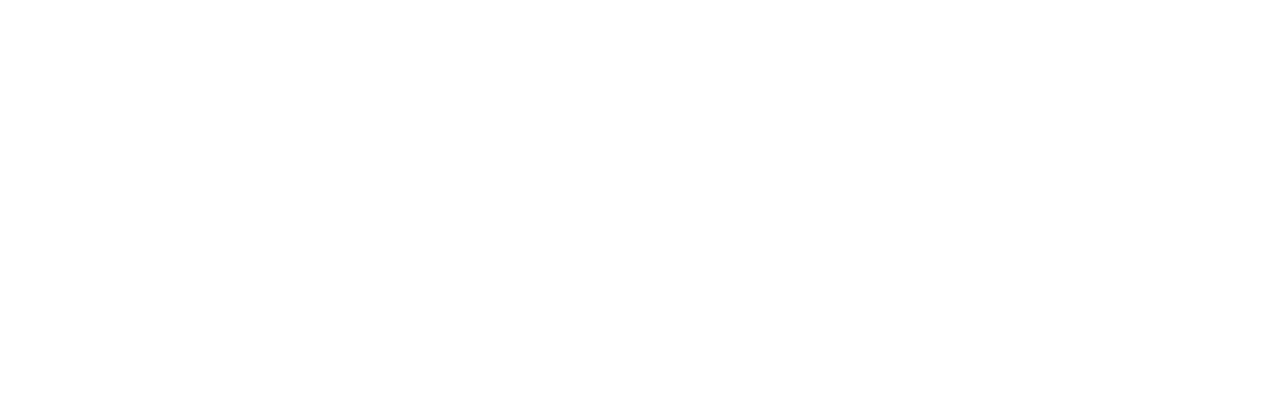
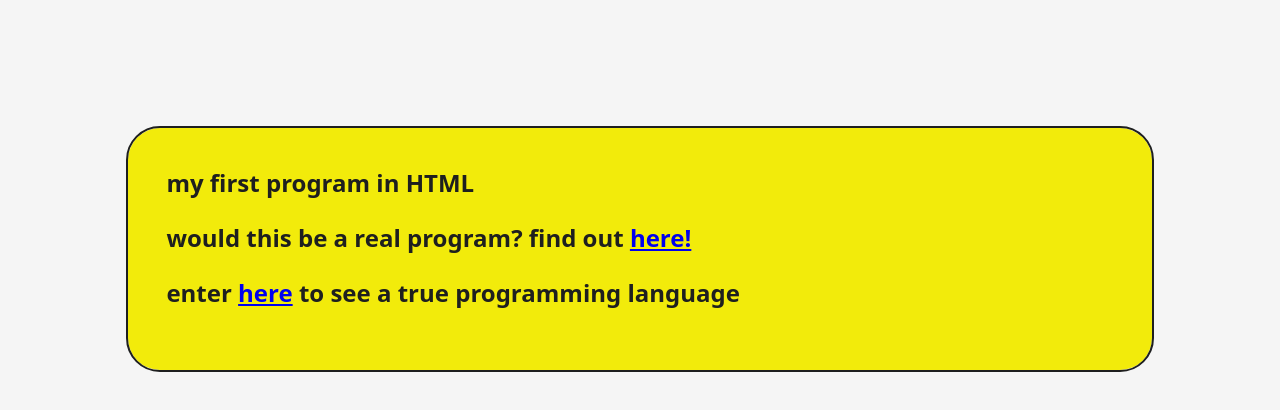
Before and after one commit to dmg85/Alura-One, a plain HTML site: page index.html in a window 1280 px wide. Drawn offline with Linux system fonts and the light colour scheme.

Commit message:
First class example

```diff
--- a/index.html
+++ b/index.html
@@ -4,9 +4,20 @@
     <meta charset="UTF-8">
     <meta http-equiv="X-UA-Compatible" content="IE=edge">
     <meta name="viewport" content="width=device-width, initial-scale=1.0">
-    <title>Document</title>
+    <title>Alura One</title>
+    <link rel="stylesheet" href="./style.css">
 </head>
 <body>
+    <div class="main-div">
+        <section>
+            <h1>my first program in HTML</h1>
+            <br>
+            <h2>would this be a real program? find out <a href="https://developer.mozilla.org/en-US/" target="_blank">here!</a></h2>
+            <br>
+            <h2>enter <a href="https://developer.mozilla.org/en-US/docs/Web/JavaScript" target="_blank">here</a> to see a true programming language</h2>
+            </br>
+        </section>
 
+    </div>
 </body>
 </html>
--- /dev/null
+++ b/style.css
@@ -0,0 +1,23 @@
+* {
+    box-sizing: border-box;
+    padding: 0;
+    margin: 0;
+}
+
+body {
+    font-family: system-ui, -apple-system, BlinkMacSystemFont, 'Segoe UI', Roboto, Oxygen, Ubuntu, Cantarell, 'Open Sans', 'Helvetica Neue', sans-serif;
+    background-color: whitesmoke;
+    color:rgb(45, 45, 45);
+    align-items: center;
+}
+
+.main-div {
+    position: relative;
+    align-items: center;
+    margin: 10% 10%;
+    padding: 3%;
+    outline: 2px solid;
+    border-radius: 2rem;
+    background-color:rgb(242, 235, 11);
+    color: rgb(30, 31, 31);
+}
```
